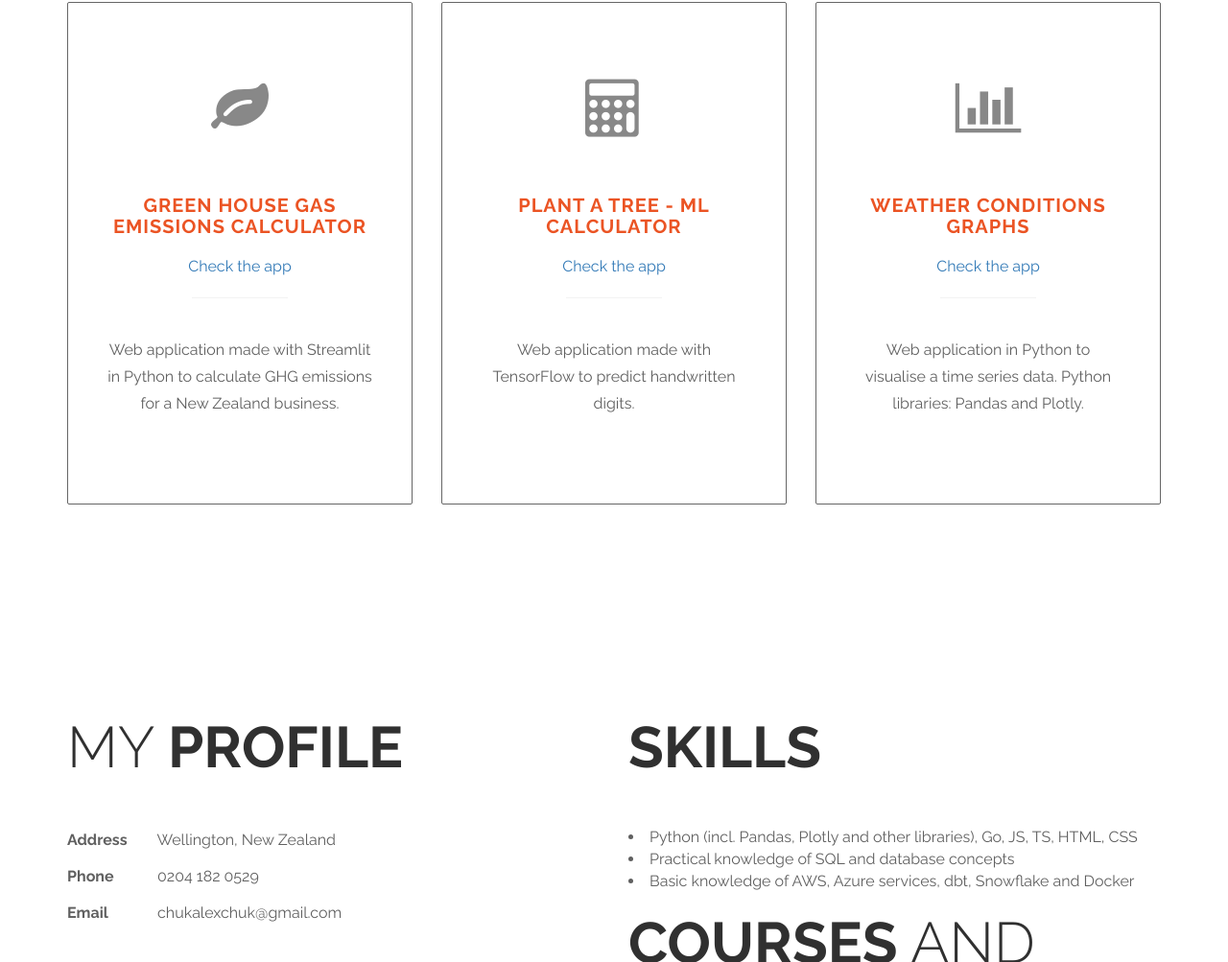
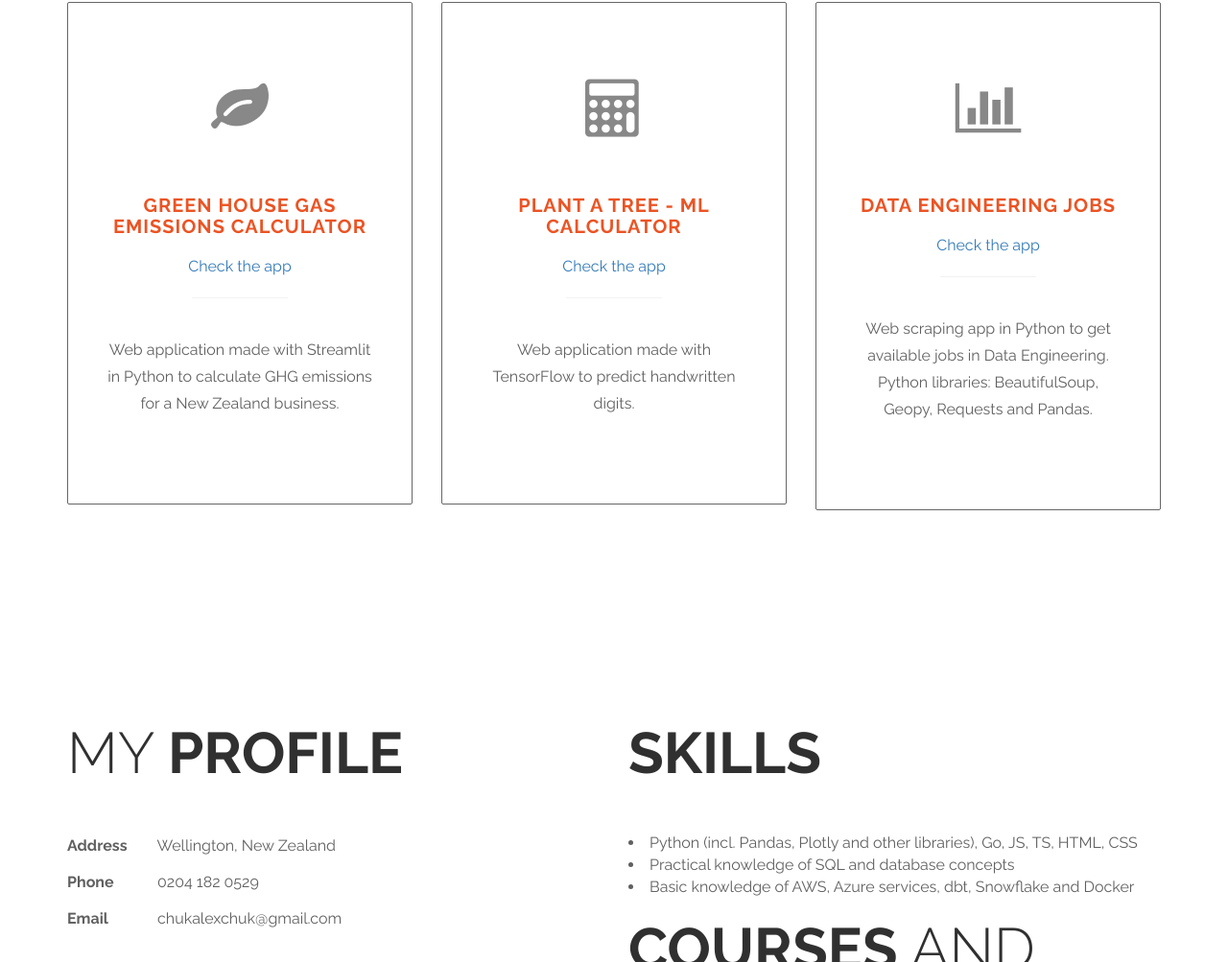
Before and after one commit to chukalexchuk/alextrofimchuk.github.io, a plain HTML site: page index.html in a window 1280 px wide. Shown: the part 1034-2037 px from the top of the page at 96% size. Drawn offline with Linux system fonts and the light colour scheme.

Commit message:
Added new project

```diff
--- a/index.html
+++ b/index.html
@@ -94,10 +94,10 @@ https://templatemo.com/tm-464-ultra-profile
 				<div class="col-md-4 col-sm-4">
 					<div class="work-wrapper">
 						<i class="fa fa-bar-chart"></i>
-						<h3 class="text-uppercase tm-work-h3">Weather conditions graphs</h3>
-						<a href="https://share.streamlit.io/chukalexchuk/sql_weather/main/app.py" target="_blank">Check the app</a>
+						<h3 class="text-uppercase tm-work-h3">Data Engineering Jobs</h3>
+						<a href="https://share.streamlit.io/chukalexchuk/web-scraping/main/app.py" target="_blank">Check the app</a>
 						<hr>
-						<p>Web application in Python to visualise a time series data. Python libraries: Pandas and Plotly.</p>
+						<p>Web scraping app in Python to get available jobs in Data Engineering. Python libraries: BeautifulSoup, Geopy, Requests and Pandas.</p>
 					</div>
 				</div>
 			</div>
```
